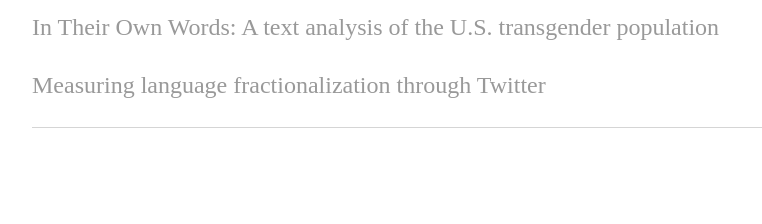
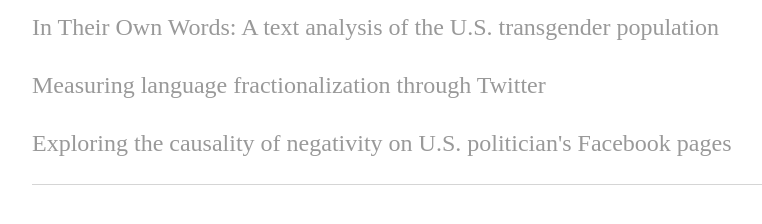
Before and after one commit to parkerf20/parkerf20.github.io, a plain HTML site: page projects/index.html in a window 1280 px wide. Shown: the part 186-410 px from the top of the page, without its empty margins (160-922 px from the left). Drawn offline with Linux system fonts and the light colour scheme.

Commit message:
Update index.html

```diff
--- a/projects/index.html
+++ b/projects/index.html
@@ -19,6 +19,7 @@
         		<h1>Past Projects</h1>
 				<p></em><a href="https://github.com/parkerfoe/dissertation">In Their Own Words: A text analysis of the U.S. transgender population</a></p>
         			<p></em><a href="https://github.com/parkerfoe/twitter/">Measuring language fractionalization through Twitter</a></p>
+				<p></em><a href="https://github.com/parkerfoe/facebook">Exploring the causality of negativity on U.S. politician's Facebook pages</a></p>
     		</div><!-- /.blurb -->
 		</div><!-- /.container -->
 		<footer>
```
